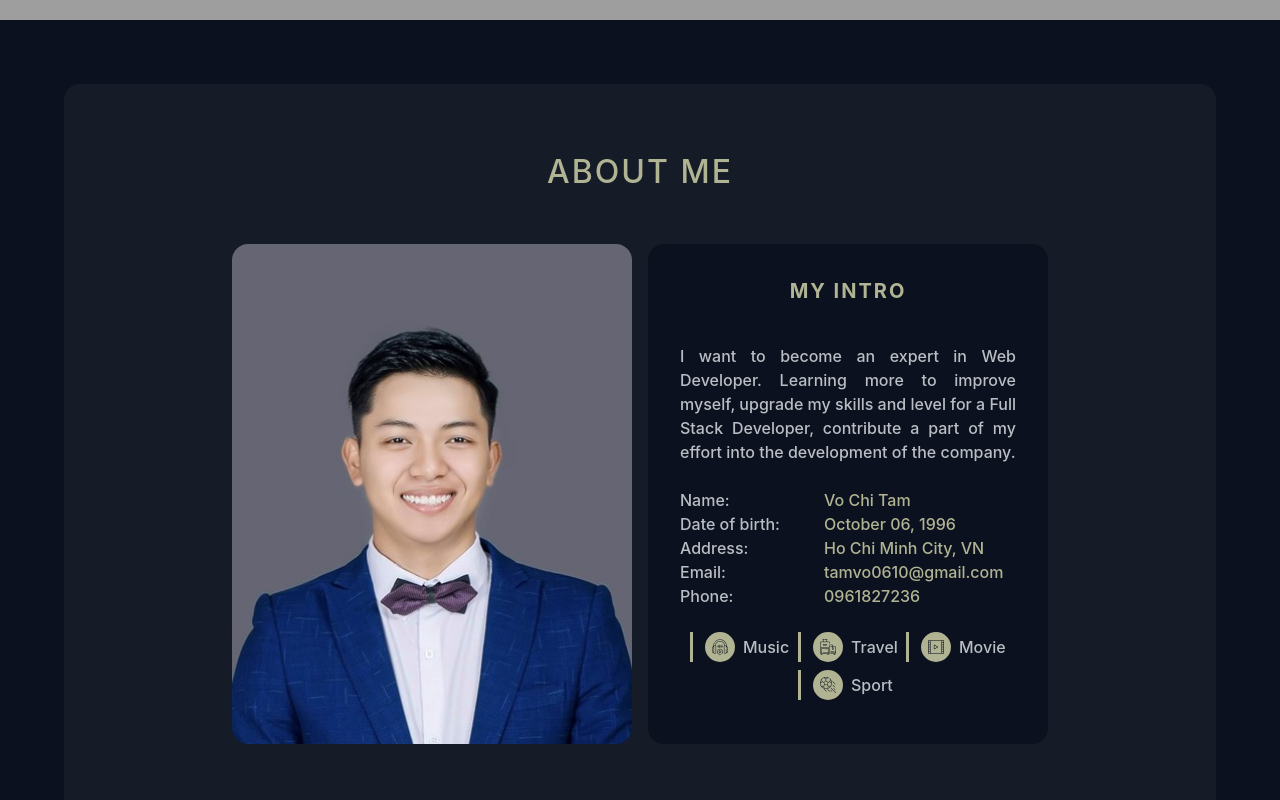
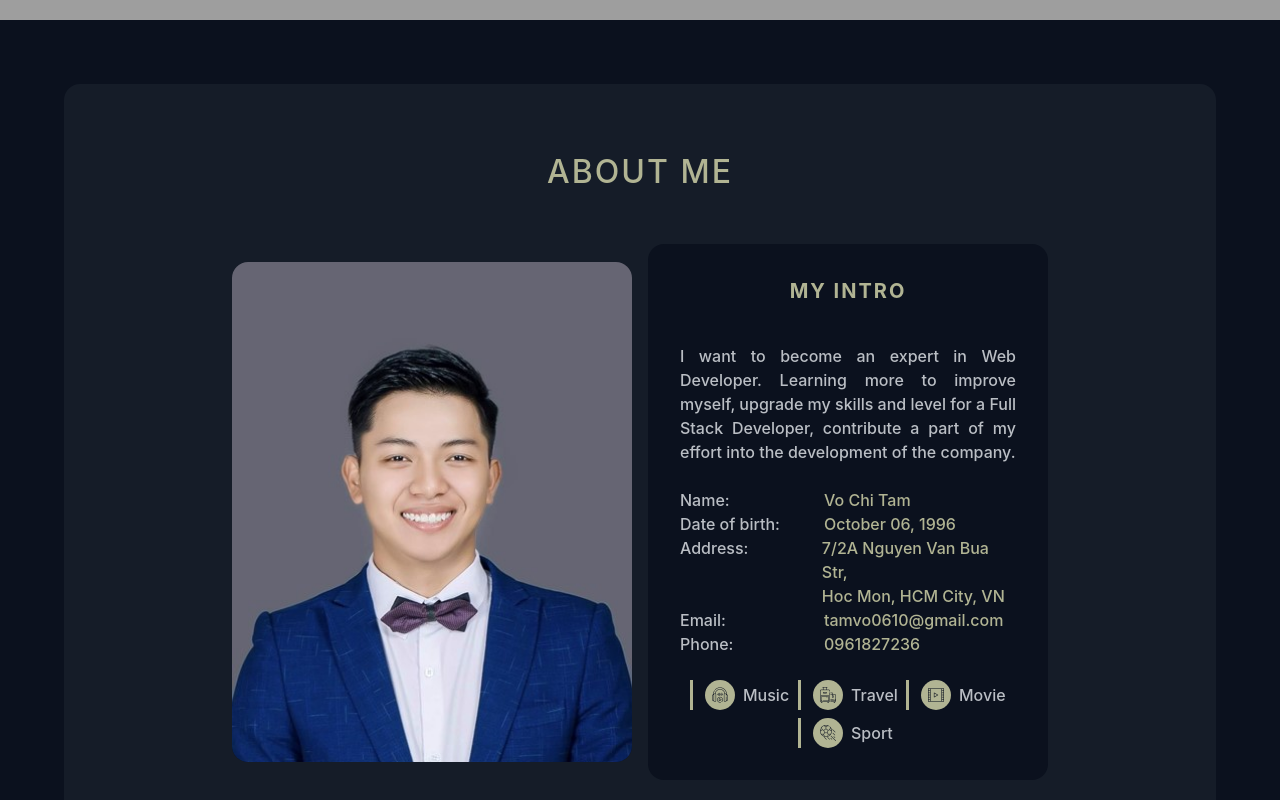
Before and after one commit to tamvo0610/myCV, a website: page index.html in a window 1280 px wide. Shown: the part 620-1420 px from the top of the page. Drawn offline with nearby package versions, Linux system fonts and the light colour scheme; grey boxes are pictures that could not be loaded; files whose address does not match are found by name.

Commit message:
Update index.html

```diff
--- a/index.html
+++ b/index.html
@@ -81,7 +81,7 @@
                         <ul>
                             <li><span class="w-36">Name:</span><span>Vo Chi Tam</span></li>
                             <li><span class="w-36">Date of birth:</span><span>October 06, 1996</span></li>
-                            <li><span class="w-36">Address:</span><span>Ho Chi Minh City, VN</span></li>
+                            <li><span class="w-36">Address:</span><span>7/2A Nguyen Van Bua Str,<br>Hoc Mon, HCM City, VN</span></li>
                             <li><span class="w-36">Email:</span><span>tamvo0610@gmail.com</span></li>
                             <li><span class="w-36">Phone:</span><span>0961827236</span></li>
                         </ul>
```
